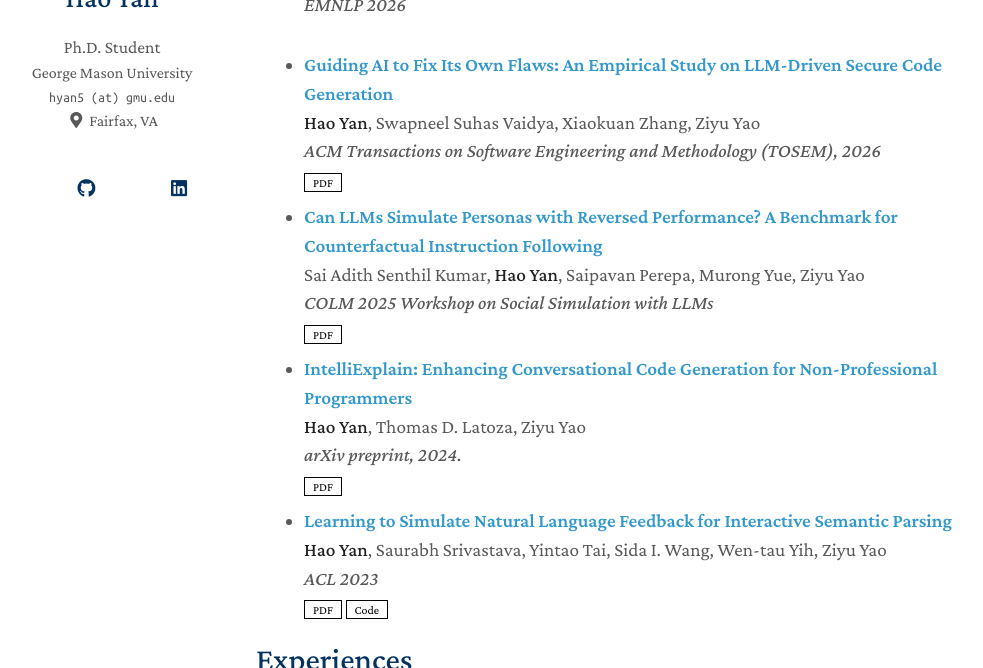
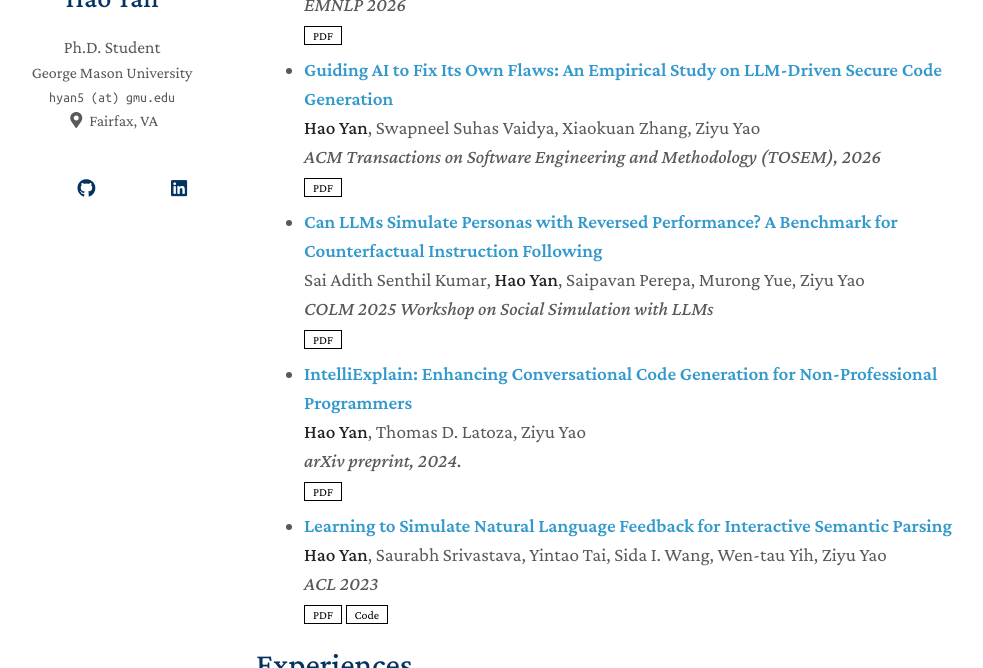
Before and after one commit to hyan5/hyan5.github.io, a Jekyll site: the page built from index.md, in a window 1280 px wide and 900 px high, scrolled down 1770 px, cut to the strip 232-900 px from the top of the window. Shown: the whole strip, without its empty margins (164-1147 px from the left). Built offline with Jekyll 4.4.1, drawn with Linux system fonts in a browser that asks for light colours; nearby versions of some CDN libraries; a style sheet for code colours, icons or effects is not loaded; our own code applies the rules of GitHub Pages for plain Markdown files.

Commit message:
information update

```diff
--- a/_includes/publications.md
+++ b/_includes/publications.md
@@ -4,11 +4,11 @@
 <ul class="bibliography">
 <li>
   <div class="col-sm-9" style="position: relative;padding-right: 15px;">
-    <div class="title">Interpreting and Steering for Safe and Correct Code Generation</div>
+    <div class="title"><a href="https://arxiv.org/pdf/2608.30025">Interpreting and Steering for Safe and Correct Code Generation</a></div>
     <div class="author"><strong>Hao Yan</strong>, Ziyu Yao</div>
     <div class="periodical"><em>EMNLP 2026</em></div>
     <div class="links">
-      <!-- <a href="#" class="btn btn-sm z-depth-0" role="button" target="_blank" style="font-size:12px;">PDF</a> -->
+      <a href="https://arxiv.org/pdf/2608.30025" class="btn btn-sm z-depth-0" role="button" target="_blank" style="font-size:12px;">PDF</a>
     </div>
   </div>
 </li>
@@ -48,11 +48,11 @@
 
 <li>
   <div class="col-sm-9" style="position: relative;padding-right: 15px;">
-    <div class="title"><a href="https://arxiv.org/pdf/2305.08195.pdf">Learning to Simulate Natural Language Feedback for Interactive Semantic Parsing</a></div>
+    <div class="title"><a href="https://aclanthology.org/2023.acl-long.177">Learning to Simulate Natural Language Feedback for Interactive Semantic Parsing</a></div>
     <div class="author"><strong>Hao Yan</strong>, Saurabh Srivastava, Yintao Tai, Sida I. Wang, Wen-tau Yih, Ziyu Yao</div>
     <div class="periodical"><em>ACL 2023</em></div>
     <div class="links">
-      <a href="https://arxiv.org/pdf/2305.08195.pdf" class="btn btn-sm z-depth-0" role="button" target="_blank" style="font-size:12px;">PDF</a>
+      <a href="https://aclanthology.org/2023.acl-long.177" class="btn btn-sm z-depth-0" role="button" target="_blank" style="font-size:12px;">PDF</a>
       <a href="https://github.com/hyan5/Learning_to_Simulate_NL_Feedback" class="btn btn-sm z-depth-0" role="button" target="_blank" style="font-size:12px;">Code</a>
     </div>
   </div>
```
